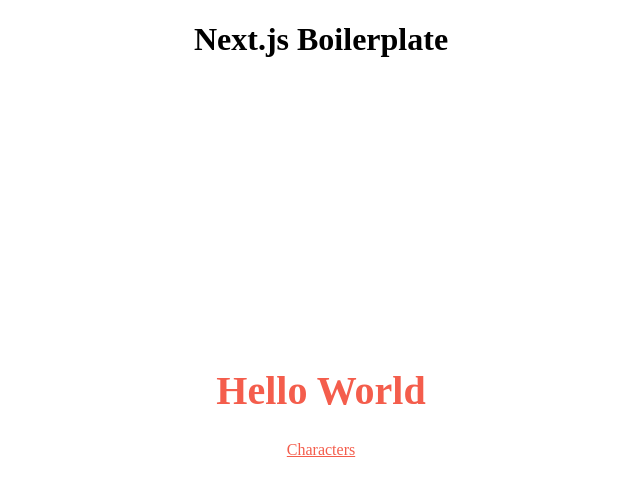
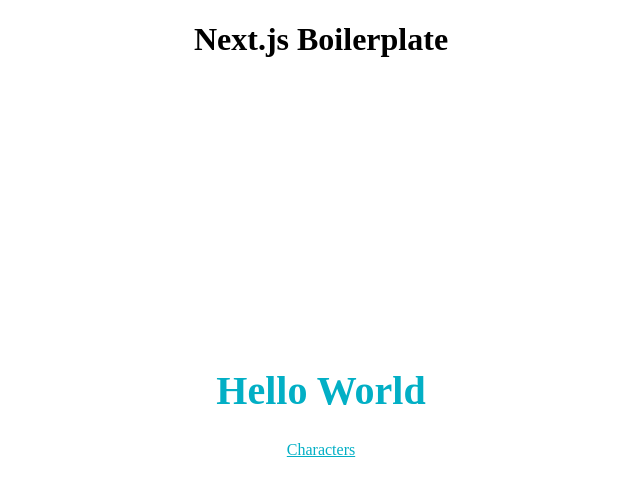
Before and after one commit to ahmetkapusuz/next-js-boilerplate, a Next.js app: page / in a window 1280 px wide. Shown: the top 496 px of the page, without its empty margins (319-959 px from the left). Built offline with nearby package versions, Linux system fonts and the light colour scheme; a web font is replaced by a local one.

Commit message:
theme color change

```diff
--- a/src/styles/theme.js
+++ b/src/styles/theme.js
@@ -1,6 +1,6 @@
 const theme = {
   colors: {
-    primary: '#F45D4C',
+    primary: '#02AFC5',
   },
 };
 
```
